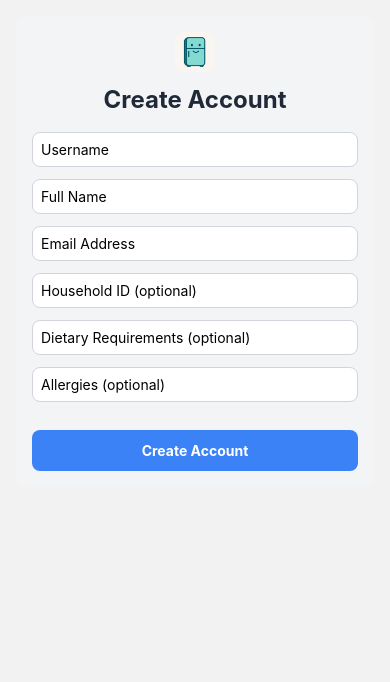
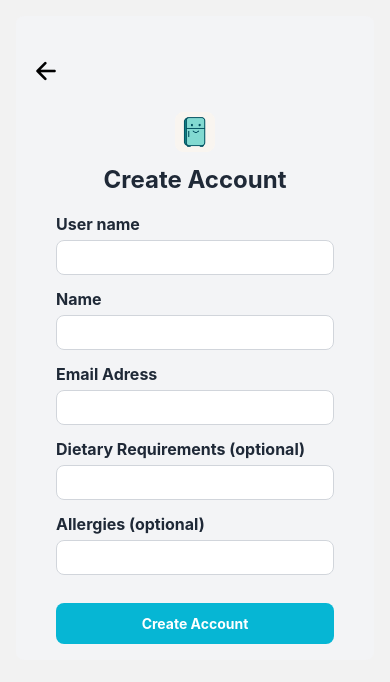
Before and after one commit to kwiatek-ctrl/Fridge-Friends, a React Native app: screen /CreateAccount in a window 390 px wide. Shown: the top 682 px of the page. Built offline with nearby package versions, Linux system fonts and the light colour scheme.

Commit message:
post user- not finished yet (#9)

```diff
--- a/components/CreateAccount.tsx
+++ b/components/CreateAccount.tsx
@@ -1,23 +1,54 @@
 import React, { useState } from 'react';
-import { Text, TextInput, TouchableOpacity, View, Image} from 'react-native';
+import { Text, TextInput, TouchableOpacity, View, Image, ScrollView } from 'react-native';
+import { addUser } from 'fetchData';
+import BackButton from './BackButton';
 
 
 
-export default function CreateAccount() {
 
-const [formData, setFormData] = useState({
+export default function CreateAccount({onUserAdded}) {
+  const [user, setUser] = useState({
     username: '',
     name: '',
     emailAddress: '',
     householdID: '',
+    allergies: '',
     dietaryRequirements: '',
-  allergies: '',
+
   });
 
   const handleChange = (field, value) => {
-  setFormData({ ...formData, [field]: value });
+    setUser({ ...user, [field]: value });
   };
   const handleSubmit = () => {
+
+
+
+    addUser(user)
+
+    .then((newUser)=>{
+      console.log(newUser, "<----- new ");
+
+        alert('Account has been successfully created !');
+        if(onUserAdded){
+          onUserAdded(newUser)
+        }
+        setUser({
+          username: "",
+          name: "",
+          emailAddress: "",
+
+          householdID: "",
+          allergies: "",
+          dietaryRequirements: "",
+        })
+
+        })
+         .catch((err)=>{
+          alert("Something went wrong while adding the user.")
+          console.log(err)
+    })
+
     alert('Account created successfully!');
  };
 
@@ -25,45 +56,39 @@ const handleSubmit = () => {
   return (
     <>
       <View className={styles.container}>
-
-
+          <BackButton />
+           <ScrollView className="flex-1 px-6 pt-20">
         <Image className={styles.logo} source={require('../assets/logo.png')} />
         <Text className={styles.title}>Create Account</Text>
 
+        <Text className={styles.label}>User name</Text>
         <TextInput
-        placeholder="Username"
-        value={formData.username}
+          value={user.username}
           onChangeText={(text) => handleChange('username', text)}
           className={styles.input}
         />
+        <Text className={styles.label}>Name</Text>
         <TextInput
-        placeholder="Full Name"
-        value={formData.name}
+          value={user.name}
           onChangeText={(text) => handleChange('name', text)}
           className={styles.input}
         />
+        <Text className={styles.label}>Email Adress</Text>
         <TextInput
-        placeholder="Email Address"
-        value={formData.emailAddress}
+          value={user.emailAddress}
           onChangeText={(text) => handleChange('emailAddress', text)}
           className={styles.input}
           keyboardType="email-address"
         />
+        <Text className={styles.label}>Dietary Requirements (optional)</Text>
         <TextInput
-        placeholder="Household ID (optional)"
-        value={formData.householdID}
-        onChangeText={(text) => handleChange('householdID', text)}
-        className={styles.input}
-      />
-      <TextInput
-        placeholder="Dietary Requirements (optional)"
-        value={formData.dietaryRequirements}
+          value={user.dietaryRequirements}
           onChangeText={(text) => handleChange('dietaryRequirements', text)}
           className={styles.input}
         />
+        <Text className={styles.label}>Allergies (optional)</Text>
         <TextInput
-        placeholder="Allergies (optional)"
-        value={formData.allergies}
+          value={user.allergies}
           onChangeText={(text) => handleChange('allergies', text)}
           className={styles.input}
         />
@@ -71,16 +96,18 @@ const handleSubmit = () => {
         <TouchableOpacity onPress={handleSubmit} className={styles.button}>
           <Text className={styles.buttonText}>Create Account</Text>
         </TouchableOpacity>
+        </ScrollView>
       </View>
     </>
-  )
+  );
 }
 
 const styles = {
-  container: "p-4 bg-gray-100 rounded-lg m-4",
-  title: "text-2xl font-bold text-center text-gray-800 mb-4",
-  input: "border border-gray-300 rounded-lg p-2 mb-3 bg-white",
-  button: "bg-blue-500 p-3 rounded-lg mt-4",
-  buttonText: "text-white text-center font-bold",
+  container: 'p-4 bg-gray-100 rounded-lg m-4',
+  title: 'text-2xl font-bold text-center text-gray-800 mb-4',
+  input: 'border border-gray-300 rounded-lg p-2 mb-3 bg-white',
+  button: 'bg-cyan-500 p-3 rounded-lg mt-4',
+  buttonText: 'text-white text-center font-bold',
   logo: 'object-scale-down h-10 w-10 mx-auto mb-3',
+  label: 'text-base font-bold mb-1 text-gray-800',
 };
--- a/components/EditScreenInfo.tsx
+++ b/components/EditScreenInfo.tsx
@@ -1,6 +1,7 @@
-import { Pressable, Text, TextInput, View, Alert, Image } from 'react-native';
+import { Pressable, Text, TextInput, View, Alert, Image, ScrollView } from 'react-native';
 
 import { ScreenContent } from './ScreenContent';
+import BackButton from './BackButton';
 
 
 export const EditScreenInfo = ({ path, navigation }: { path: string, navigation: any }) => {
@@ -11,6 +12,8 @@ export const EditScreenInfo = ({ path, navigation }: { path: string, navigation:
 
   return (
     <View>
+       <BackButton />
+       <ScrollView className="flex-1 px-6 pt-20">
       <Image className={styles.logo} source={require('../assets/logo.png')} />
       <View className={styles.getStartedContainer}>
         <Text className={styles.getStartedText}>{txt}</Text>
@@ -46,6 +49,7 @@ export const EditScreenInfo = ({ path, navigation }: { path: string, navigation:
           </Text>
         </Pressable>
       </View>
+      </ScrollView>
     </View>
   );
 };
--- a/components/ScreenContent.tsx
+++ b/components/ScreenContent.tsx
@@ -1,6 +1,7 @@
 import { Text, View } from 'react-native';
 
 import { EditScreenInfo } from './EditScreenInfo';
+
 
 type ScreenContentProps = {
   title: string;
--- a/fetchData.js
+++ b/fetchData.js
@@ -66,6 +66,8 @@ export function addUser(user) {
       dietaryRequirements: user.dietaryRequirements,
     })
     .then((response) => {
+
+
       return response.data;
     })
     .catch((err) => {
```
Also changed, not shown: package.json (+9 -1 lines), 1 other file (tests, documents, lock files or other folders). Lines whose indentation alone changed are shown as unchanged.
